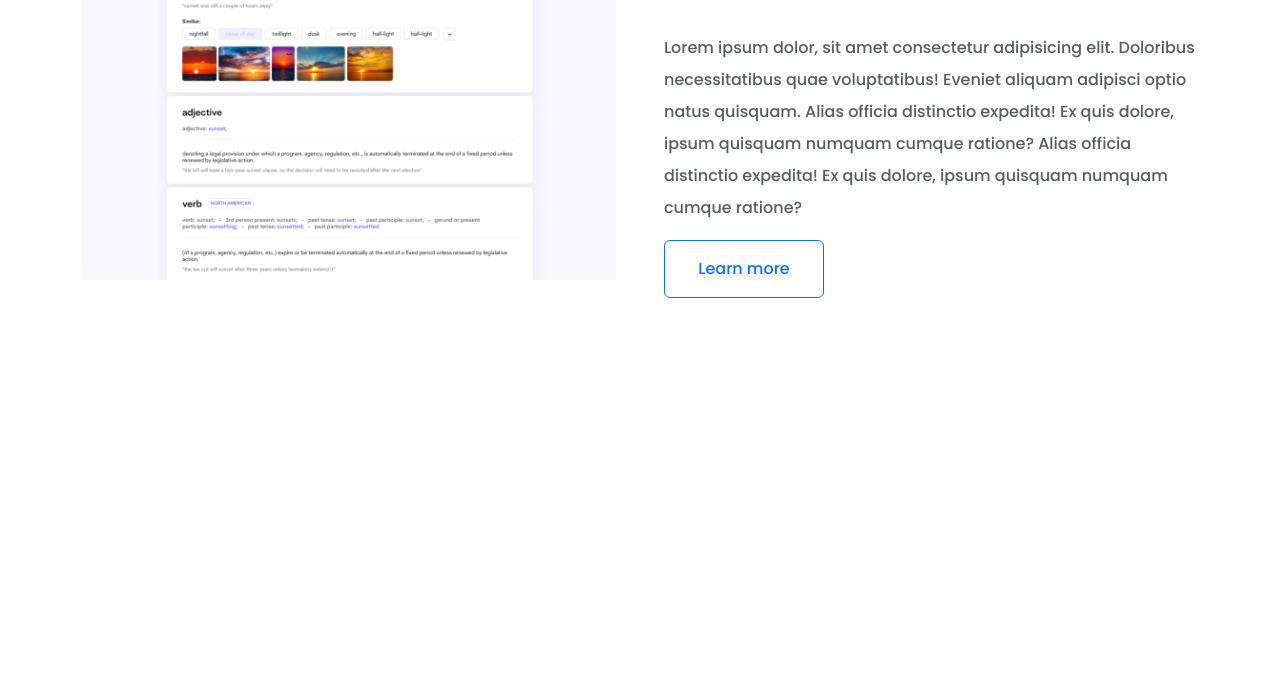
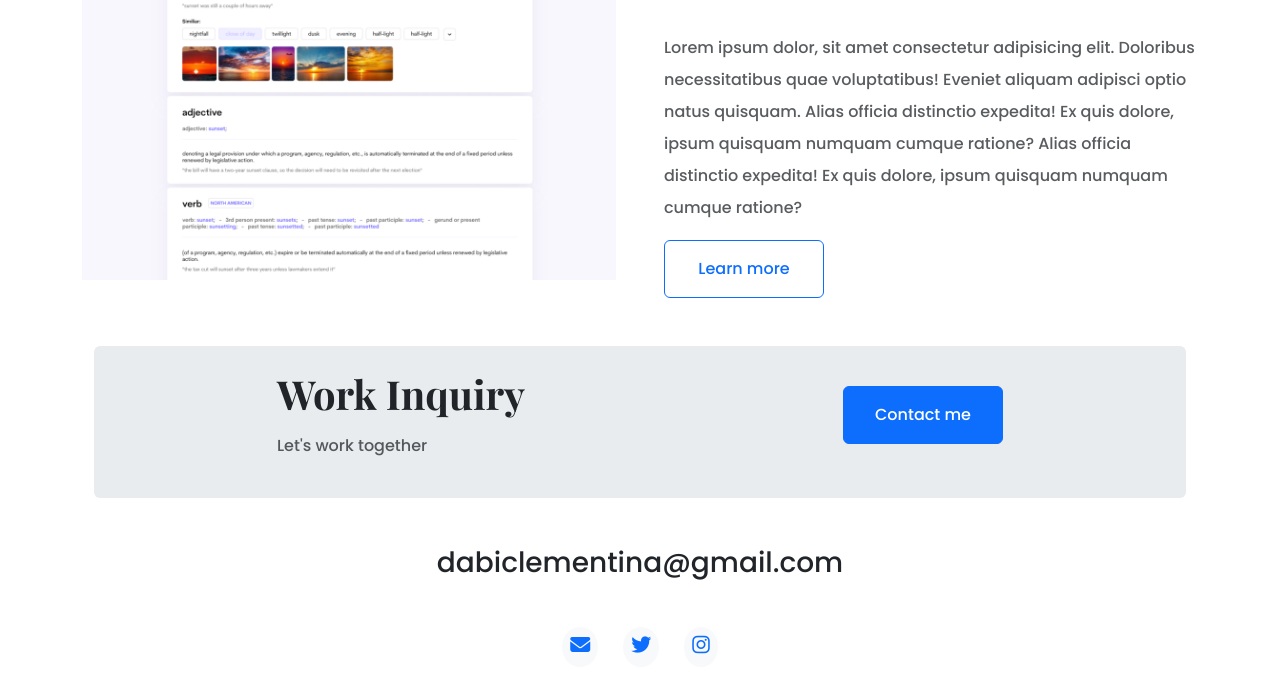
Before and after one commit to Dabi-ayu/portfolio-sample, a plain HTML site: page index.html in a window 1280 px wide. Shown: the part 2340-3033 px from the top of the page. Before the commit the page ends 2686 px from the top, so only its background shows below. Drawn offline with nearby package versions, Linux system fonts and the light colour scheme.

Commit message:
added the footer

```diff
--- a/index.html
+++ b/index.html
@@ -156,6 +156,41 @@
           </button>
         </div>
       </div>
+      <div class="container d-none d-sm-block">
+        <div
+          class="d-flex justify-content-around p-4 bg-body-secondary rounded mt-5 target-div"
+        >
+          <div>
+            <h2 class="mb-3 fs-1 fw-bolder">Work Inquiry</h2>
+            <p class="text-muted">Let's work together</p>
+          </div>
+          <div>
+            <button class="btn btn-primary p-3 mt-3 adjusted-width">
+              Contact me
+            </button>
+          </div>
+        </div>
+      </div>
+      <h3 class="text-center m-5 poppins-head sm-fh">
+        dabiclementina@gmail.com
+      </h3>
+      <footer class="mb-5">
+        <div class="social-handles p-2 bg-light rounded-circle">
+          <a href="mailto:dabiclementina@gmail.com">
+            <i class="fa-solid fa-envelope fs-5"></i>
+          </a>
+        </div>
+        <div class="social-handles p-2 bg-light rounded-circle">
+          <a href="https://twitter.com/dabi_iya">
+            <i class="fa-brands fa-twitter fs-5"></i>
+          </a>
+        </div>
+        <div class="social-handles p-2 bg-light rounded-circle">
+          <a href="https://instagram.com/dabiayu?igshid=MzNlNGNkZWQ4Mg==">
+            <i class="fa-brands fa-instagram fs-5"></i>
+          </a>
+        </div>
+      </footer>
     </div>
   </body>
 </html>
--- a/style.css
+++ b/style.css
@@ -49,6 +49,7 @@ font-size: 96px;
 .header-section{
     padding: 160px 20px;
 }
+
 .banner h3{
     font-family: var(--default-font-family);
 }
@@ -68,6 +69,20 @@ display: block;
  margin: 0 auto;
  width: 24%;
 
+}
+footer{
+    display: flex;
+    justify-content: center;
+    gap: 25px;
+}
+
+.social-handles{
+    color: #3e5e90;
+    text-align: center;
+
+}
+.social-handles:hover{
+    color: white;
 }
 .shecodes-logo{
     max-width: 48%;
@@ -114,4 +129,11 @@ width: 80%
  i{
     margin-left: auto;
 }
+.sm-fh{
+    font-size:large;
+    text-align: center;
 }
+.target-div{
+    display: none;
+}
+}
```
